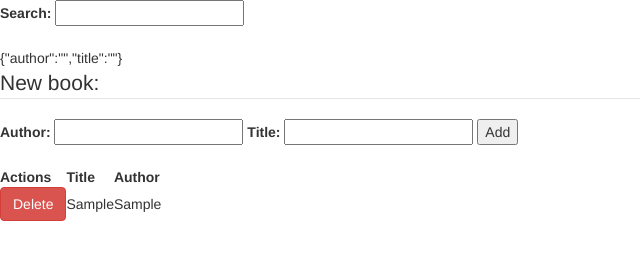
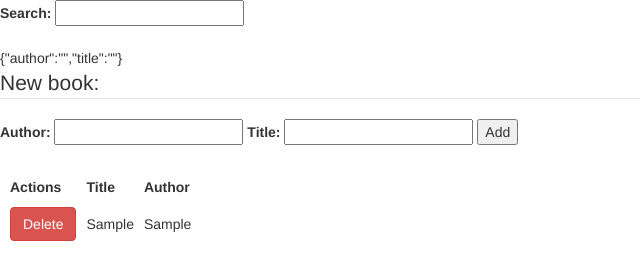
Before and after one commit to nmspatox/nmspatox.github.io, a plain HTML site: page index.html in a window 1280 px wide. Both pictures are taken after typing "Sample", "Sample" into the empty fields and a click on the button "Add". Shown: the whole page, without its empty margins (0-640 px from the left). Drawn offline with Linux system fonts and the light colour scheme.

Commit message:
Se agrega css

```diff
--- a/css/style.css
+++ b/css/style.css
@@ -0,0 +1,4 @@
+table{
+    border-spacing: 10px;
+    border-collapse: separate;
+}
--- a/index.html
+++ b/index.html
@@ -3,9 +3,9 @@
 <head>
 	<meta charset="utf-8">
 	<title>Books Library in AngularJS</title>
-	<link rel="stylesheet" href="css/style.css">
 	<link rel="stylesheet" href="css/bootstrap.min.css">
 	<link rel="stylesheet" href="lib/bootstrap.min.js">
+	<link rel="stylesheet" href="css/style.css">
 </head>
 <body ng-controller="BooksCtrl as books">
 	<div>
@@ -31,7 +31,7 @@
 			<th ng-click="orderProperty = 'title'">Title</th>
 			<th ng-click="orderProperty = 'author'">Author</th>
 		</tr>
-		<tr ng-repeat="book in books.allBooks | filter:searchedBook | orderBy:orderProperty" track by $index">
+		<tr ng-repeat="book in books.allBooks | filter:searchedBook | orderBy:orderProperty track by $index">
 			<td>
 				<a class="btn btn-danger" href="#" ng-click="books.deleteBook($index)">
 			  		<i class="icon-trash icon-white"></i>
```
